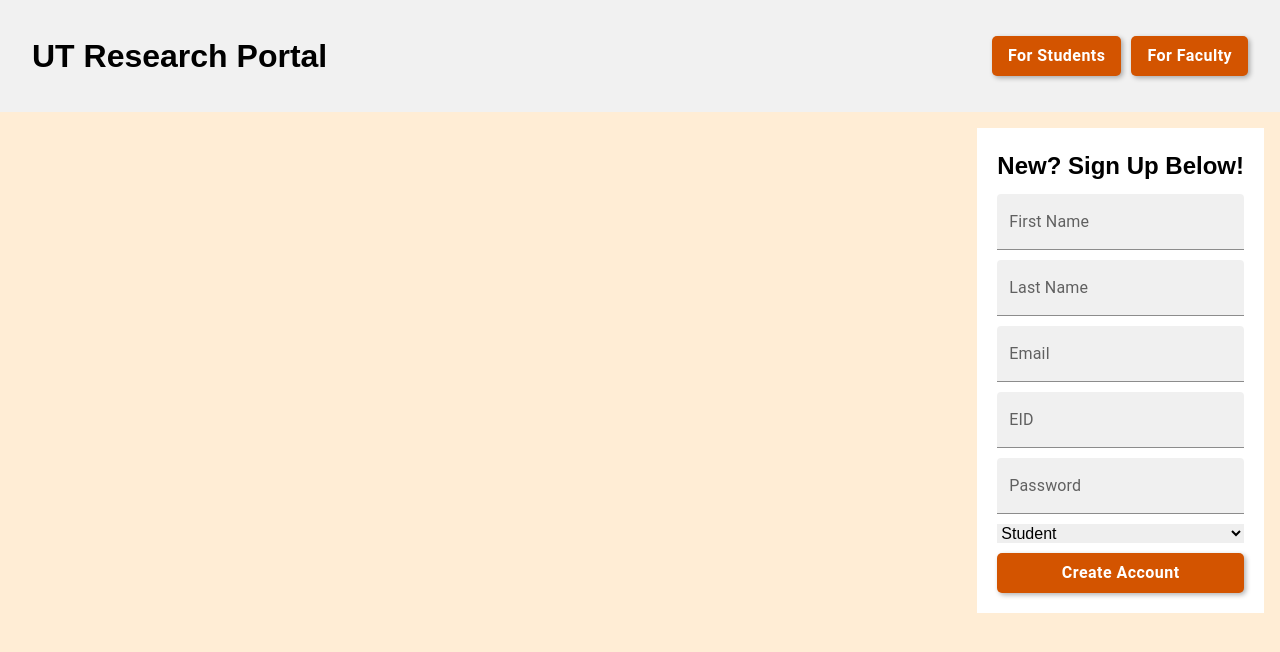
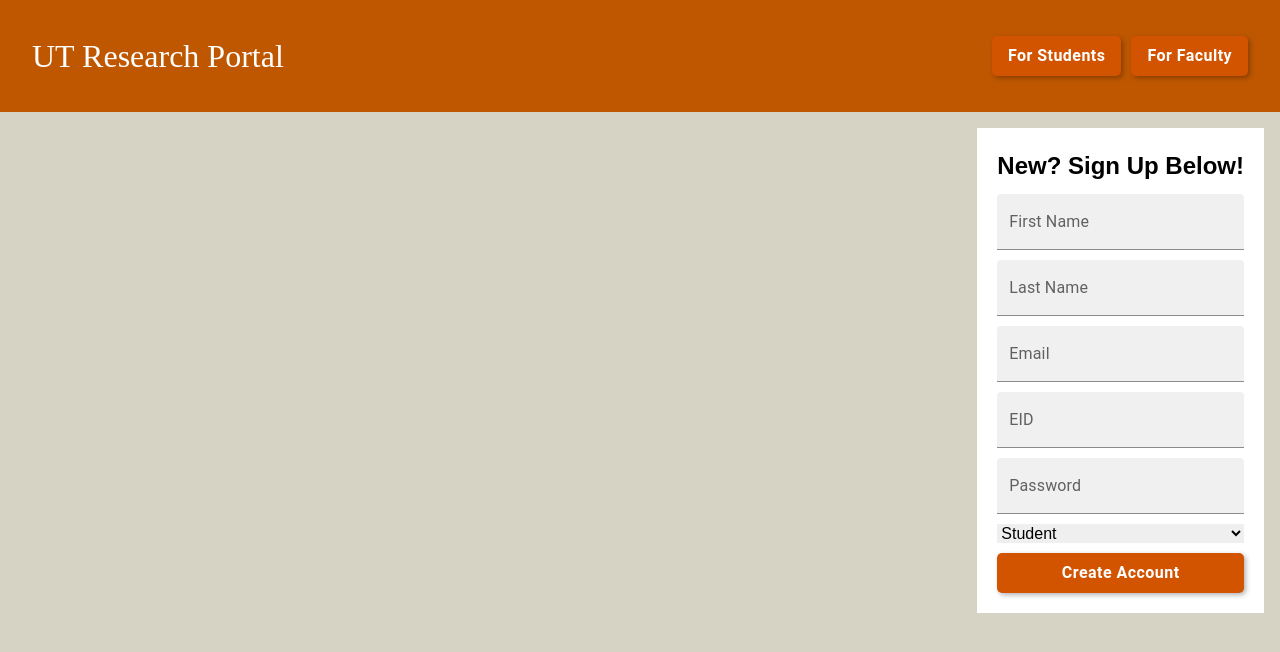
Before and after one commit to ngoc-dao/UTResearchPortal, a React (Create React App) app: page /#/ in a window 1280 px wide. Shown: the top 652 px of the page. Built offline with nearby package versions, Linux system fonts and the light colour scheme.

Commit message:
Design Update

```diff
--- a/public/index.html
+++ b/public/index.html
@@ -27,7 +27,7 @@
     <title>UT Research Portal</title>
     <script src="https://cdn.tailwindcss.com"></script>
   </head>
-  <body class="bg-orange-100">
+  <body class="bg-[#d6d2c4]">
     <noscript>You need to enable JavaScript to run this app.</noscript>
     <div id="root"></div>
     <!--
--- a/src/components/home.js
+++ b/src/components/home.js
@@ -9,13 +9,14 @@ const styles = {
     display: "flex",
     justifyContent: "space-between",
     alignItems: "center",
-    backgroundColor: "#f1f1f1",
+    backgroundColor: "#bf5700",//"#f1f1f1",
     padding: "2rem",
   },
   title: {
     fontSize: "2rem",
-    fontWeight: "bold",
-    fontFamily: "sans-serif",
+    color: "#ffffff",
+    //fontWeight: "bold",
+    fontFamily: "GT Sectra", //"serif",
     margin: 0,
   },
   subtitle: {
```
